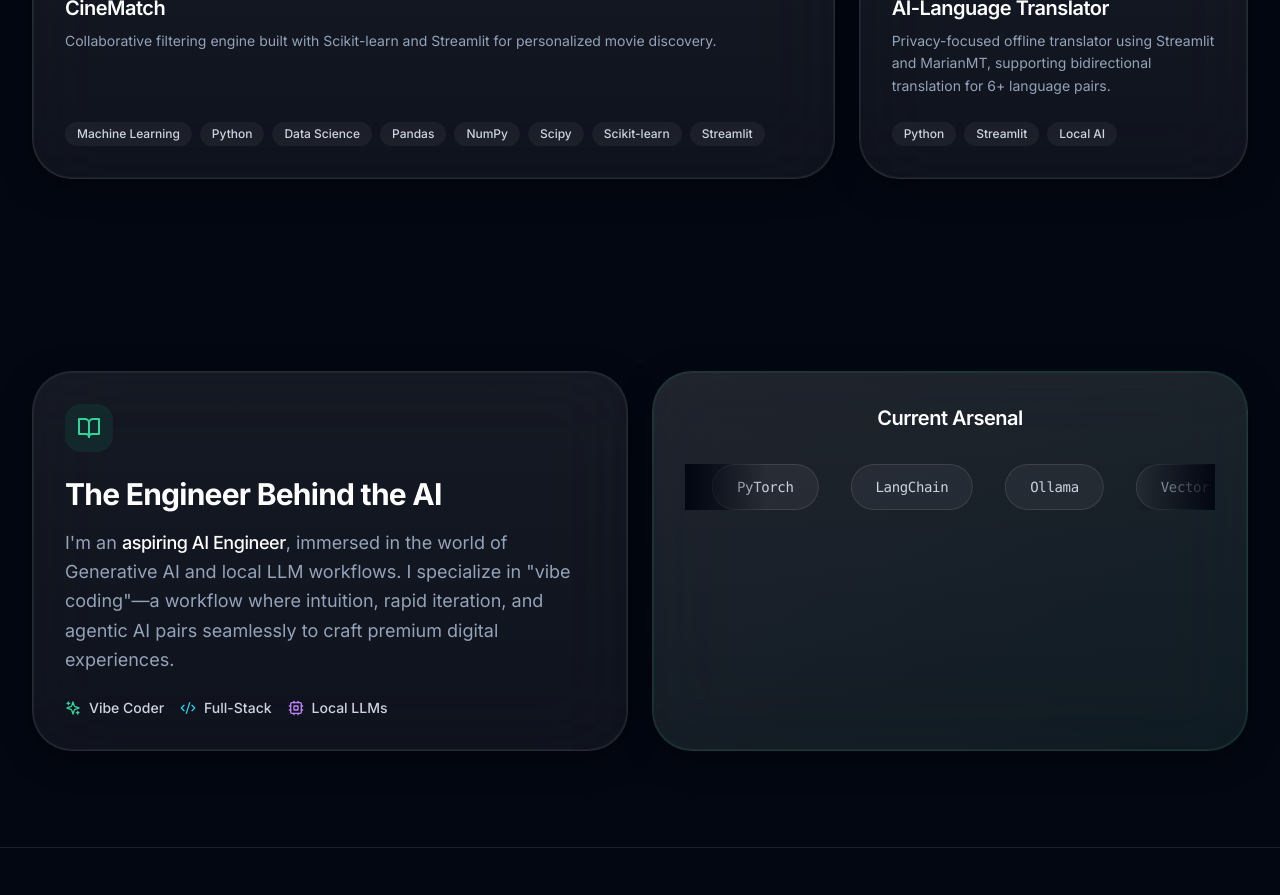
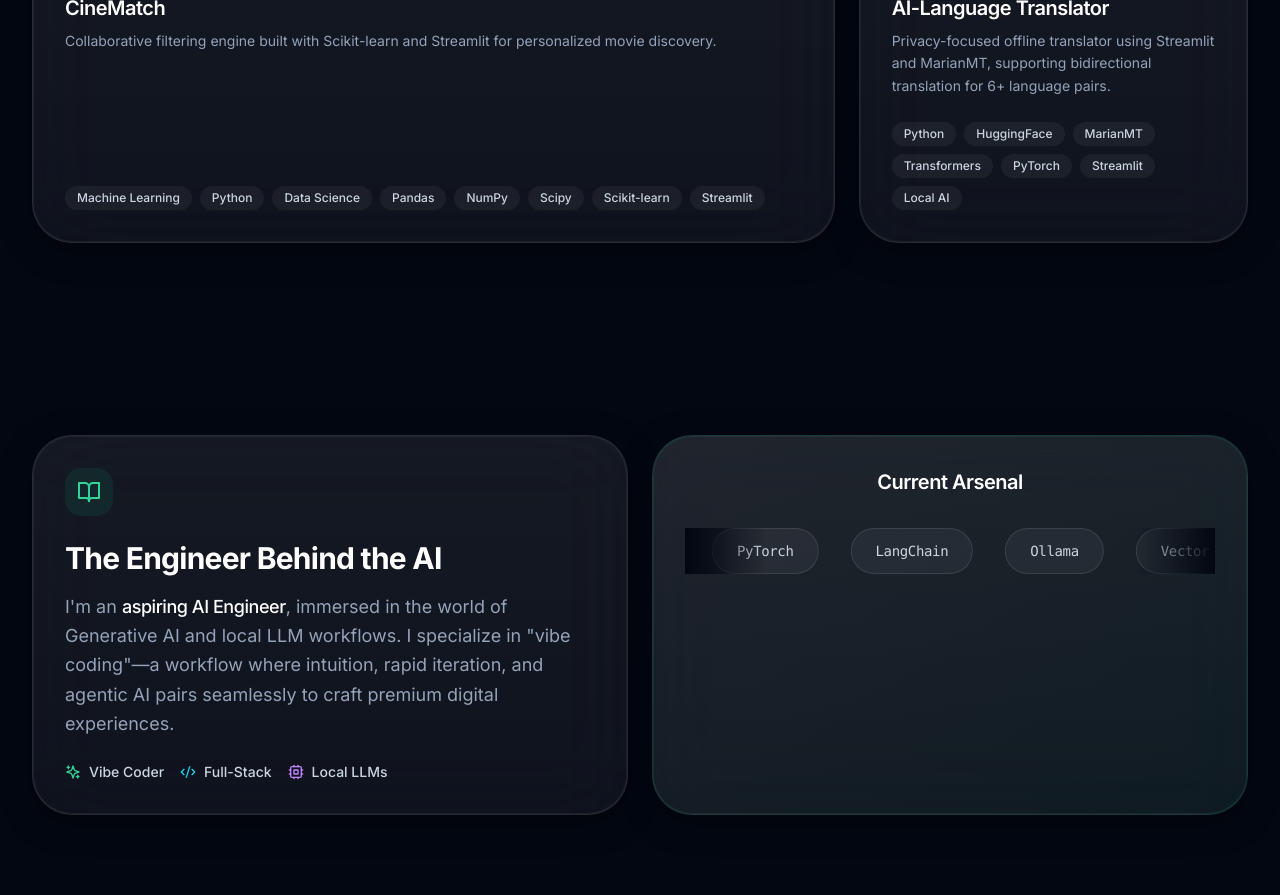
Before and after one commit to Swapnil-bo/Portfolio, a Next.js app: page / in a window 1280 px wide. Shown: the part 2460-3355 px from the top of the page. Built offline with nearby package versions, Linux system fonts and the light colour scheme.

Commit message:
Added some tags to the project AI Language Translator

```diff
--- a/src/components/sections/bento-projects.tsx
+++ b/src/components/sections/bento-projects.tsx
@@ -97,7 +97,7 @@
         title: "AI-Language Translator",
         category: "Local LLMs",
         description: "Privacy-focused offline translator using Streamlit and MarianMT, supporting bidirectional translation for 6+ language pairs.",
-        tags: ["Python", "Streamlit", "Local AI"],
+        tags: ["Python", "HuggingFace", "MarianMT", "Transformers", "PyTorch", "Streamlit", "Local AI"],
         icon: <Globe className="h-6 w-6 text-indigo-400" />,
         className: "md:col-span-1 md:row-span-1 border-indigo-500/20",
         href: "https://github.com/Swapnil-bo/AI-Language-Translator",
```
